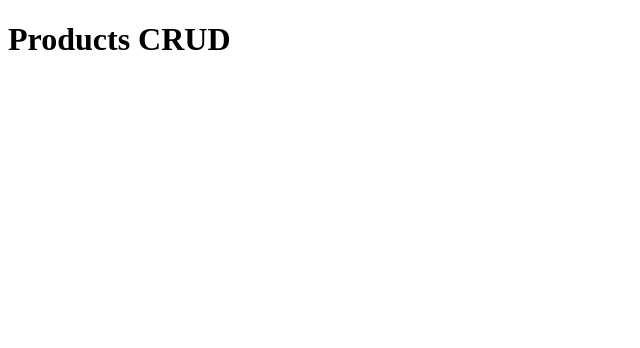
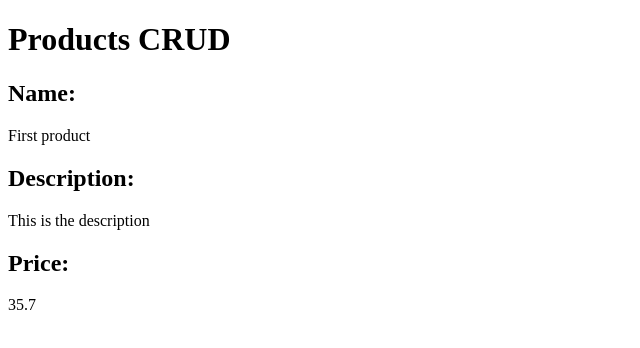
Before and after one commit to pablofelitti/products-front, an Angular app: page / in a window 1280 px wide. Shown: the top 348 px of the page, without its empty margins (0-640 px from the left). Built offline with nearby package versions, Linux system fonts and the light colour scheme.

Commit message:
created first product component

```diff
--- a/src/app/app.component.html
+++ b/src/app/app.component.html
@@ -1 +1,2 @@
 <h1>{{title}}</h1>
+<app-product></app-product>
--- a/src/app/app.module.ts
+++ b/src/app/app.module.ts
@@ -3,10 +3,12 @@
 
 import { AppRoutingModule } from './app-routing.module';
 import { AppComponent } from './app.component';
+import { ProductComponent } from './product/product.component';
 
 @NgModule({
   declarations: [
-    AppComponent
+    AppComponent,
+    ProductComponent
   ],
   imports: [
     BrowserModule,
--- /dev/null
+++ b/src/app/product.ts
@@ -0,0 +1,5 @@
+export interface Product {
+  name: string;
+  description: string;
+  price: number;
+}
--- /dev/null
+++ b/src/app/product/product.component.html
@@ -0,0 +1,6 @@
+<h2>Name:</h2>
+<p>{{product.name}}</p>
+<h2>Description:</h2>
+<p>{{product.description}}</p>
+<h2>Price:</h2>
+<p>{{product.price}}</p>
--- /dev/null
+++ b/src/app/product/product.component.ts
@@ -0,0 +1,22 @@
+import { Component, OnInit } from '@angular/core';
+import {Product} from '../product'
+
+@Component({
+  selector: 'app-product',
+  templateUrl: './product.component.html',
+  styleUrls: ['./product.component.css']
+})
+export class ProductComponent implements OnInit {
+
+  product: Product = {
+    name: 'First product',
+    description: 'This is the description',
+    price: 35.7
+  }
+
+  constructor() { }
+
+  ngOnInit(): void {
+  }
+
+}
```
Also changed, not shown: src/app/product/product.component.css (added), 1 other file (tests, documents, lock files or other folders).
